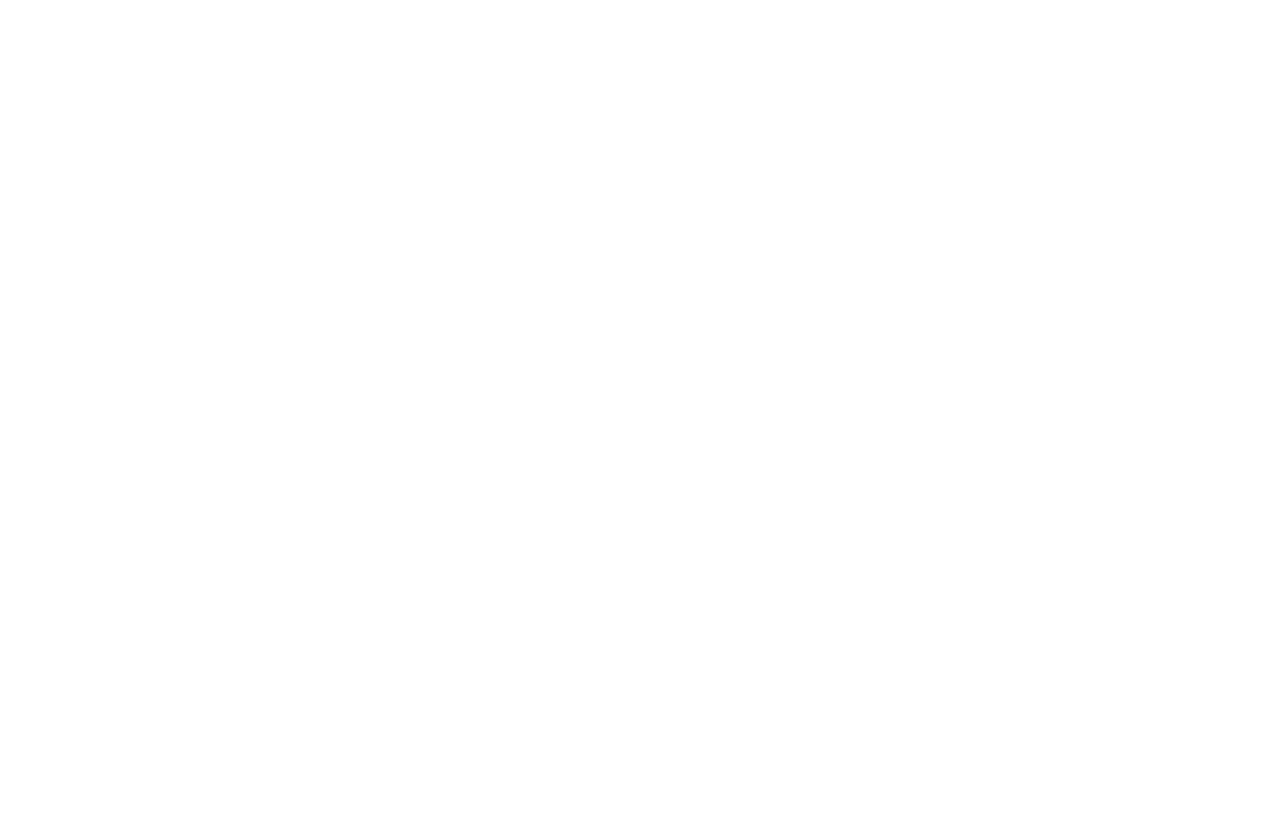
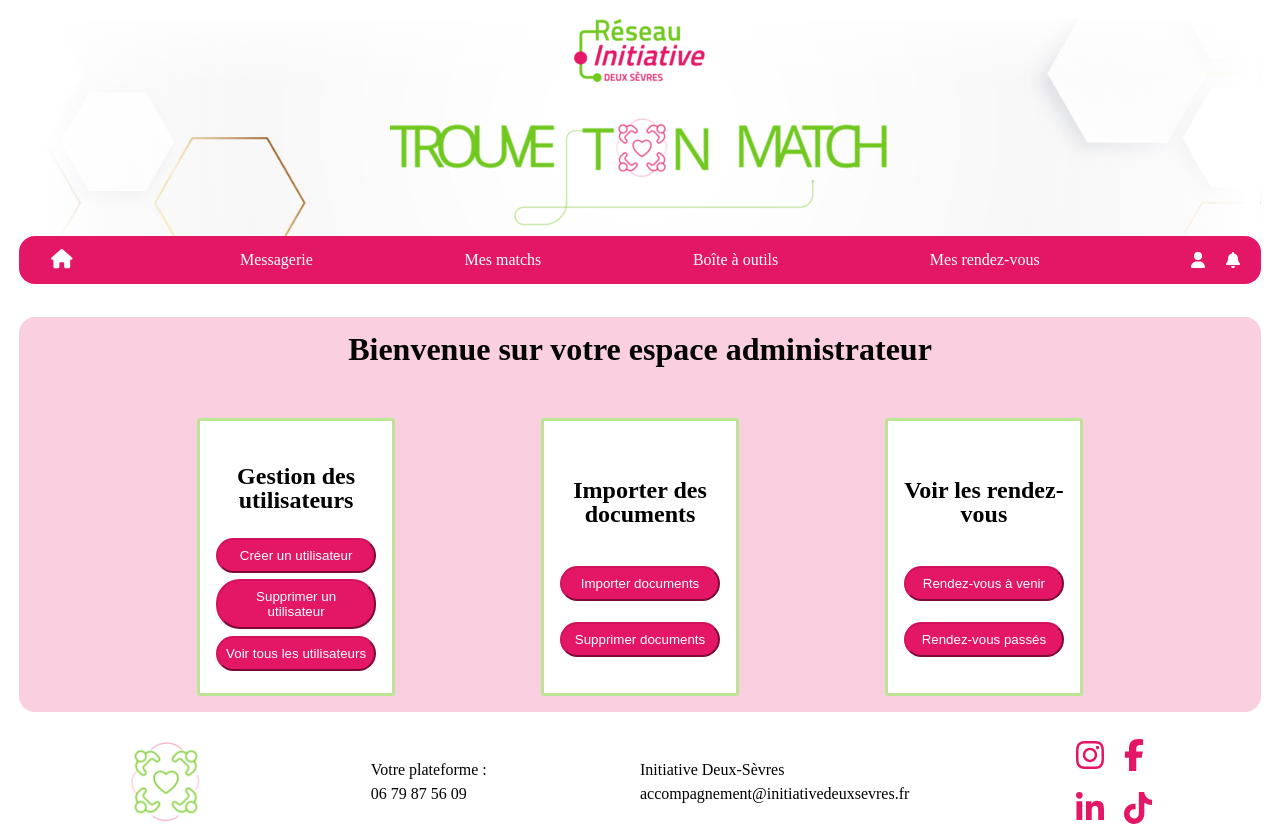
Before and after one commit to CTMcorp/ttm-front, a React (Vite) app: page /admin/dashboard in a window 1280 px wide. Before the commit this address had no page. Before the commit the page ends 800 px from the top, so only its background shows below. Built offline with nearby package versions, Linux system fonts and the light colour scheme.

Commit message:
feat: creation dashboard (#3)
creation dashboard pour que l'admin puisse créer un utilisateur

```diff
--- a/src/App.jsx
+++ b/src/App.jsx
@@ -8,6 +8,7 @@
 import Profil from "./pages/profil/Profil.jsx";
 import WebSocketComponent from "./pages/message/WebSocketComponent.jsx";
 import FilDesProfils from "./pages/profil/FilDesProfils.jsx";
+import Dashboard from "./pages/home/dashboard/Dashboard.jsx";
 
 function App() {
 
@@ -25,6 +26,7 @@
             <Route path="/ttm/me/profil" element={<Profil />} />
             <Route path="/ttm/me/profil/:id" element={<Profil />} />
             <Route path="/ttm/me/filProfils" element={<FilDesProfils />} />
+            <Route path="/admin/dashboard" element={<Dashboard />} />
             <Route path="/ttm/me/messagerie" element={<WebSocketComponent />} />
           </Route>
         </Routes>
--- a/src/components/atoms/button/button.scss
+++ b/src/components/atoms/button/button.scss
@@ -7,7 +7,4 @@
   border-radius: 2rem;
   cursor: pointer;
 
-  .buttons:hover {
-    background-color: red;
-  }
 }
--- a/src/components/connection/Login.jsx
+++ b/src/components/connection/Login.jsx
@@ -49,12 +49,12 @@
           placeholder="Entrer votre mot de passe"
           useValueAsLabel={false}
         />
-        <Link
+        {/* <Link
           to="/auth/register"
           style={{ textDecoration: "none", color: "#E31766" }}
         >
           Cliquez ici si vous n&apos;avez pas encore de compte !
-        </Link>
+        </Link> */}
         <p>{message}</p>
         <Button text="Se connecter" type="submit" onClick={() => {}}></Button>
       </form>
--- a/src/components/connection/Register.jsx
+++ b/src/components/connection/Register.jsx
@@ -1,10 +1,11 @@
-import { useState } from "react";
+import { useContext, useEffect, useState } from "react";
 
 import("./connection.scss");
 import Input from "../atoms/input/Input.jsx";
 import Button from "../atoms/button/Button.jsx";
 import { Link, useNavigate } from "react-router";
 import userService from "../../services/userService.js";
+import { AuthContext } from "../../config/AuthContext.jsx";
 
 const Register = () => {
   const [firstname, setFirstname] = useState("");
@@ -13,8 +14,16 @@
   const [password, setPassword] = useState("");
   const [role, setRole] = useState("");
   const [message, setMessage] = useState("");
+  const [isAdmin, setIsAdmin] = useState(false);
   const navigate = useNavigate();
   const { register } = userService();
+  const { user } = useContext(AuthContext);
+
+  useEffect(() => {
+    setIsAdmin(user?.role == "[ROLE_ADMIN]");
+  }, [user]);
+  console.log(isAdmin);
+  console.log(user?.role);
 
   const handleRegister = async (e) => {
     e.preventDefault();
@@ -41,9 +50,11 @@
   };
 
   return (
+    <>
+      {isAdmin ? (
         <div id="formContainer">
           <h2 id="register-title">
-        Enregister-vous pour profiter de notre plateforme !
+            Créez un nouvel utilisateur!
           </h2>
           {/*// TODO rajouter l'action action="/newPage"*/}
           <form method="post" onSubmit={handleRegister} id="connectionForm">
@@ -114,15 +125,19 @@
               />
             </div>
             {message && <p>{message}</p>}
-        <Link
+            {/* <Link
               to="/auth/login"
               style={{ textDecoration: "none", color: "#E31766" }}
             >
               Cliquez ici pour vous connecter si vous avez déjà votre compte !
-        </Link>
-        <Button text="S'enregistrer" type="submit"></Button>
+            </Link> */}
+            <Button text="Créer un utilisateur" type="submit"></Button>
           </form>
         </div>
+      ) : (
+        navigate("/")
+      )}
+    </>
   );
 };
 
--- a/src/components/molecules/navbar/NavBar.jsx
+++ b/src/components/molecules/navbar/NavBar.jsx
@@ -51,9 +51,15 @@
           <Link to="" className="navBarLink">
             Boîte à outils
           </Link>
-          <Link to="" className="navBarLink">
-            Mes rendez-vous
-          </Link>
+          {user?.role !== "[ROLE_ADMIN]" ? (
+            <Link to="" className="navBarLink">
+              Mes rendez-vous
+            </Link>
+          ) : (
+            <Link to="/admin/dashboard" className="navBarLink">
+              Espace administrateur
+            </Link>
+          )}
         </div>
         <Link to={"/ttm/me/profil"} className="navBarLink">
           <FontAwesomeIcon icon={faUser} />
--- /dev/null
+++ b/src/pages/home/dashboard/Dashboard.jsx
@@ -0,0 +1,41 @@
+import React from "react";
+import { useNavigate } from "react-router";
+import "./dashboard.scss";
+
+const Dashboard = () => {
+  const navigate = useNavigate();
+
+  return (
+    <>
+      <h1>Bienvenue sur votre espace administrateur</h1>
+      <div className="dashboard">
+        <div className="gestion-users">
+          <header>
+            <h2>Gestion des utilisateurs</h2>
+          </header>
+          <button className="admin-btn" onClick={() => navigate("/auth/register")}>
+            Créer un utilisateur
+          </button>
+          <button className="admin-btn">Supprimer un utilisateur</button>
+          <button className="admin-btn">Voir tous les utilisateurs</button>
+        </div>
+        <div className="import-doc">
+          <header>
+            <h2>Importer des documents</h2>
+          </header>
+          <button className="admin-btn">Importer documents</button>
+          <button className="admin-btn">Supprimer documents</button>
+        </div>
+        <div className="meetings">
+          <header>
+            <h2>Voir les rendez-vous</h2></header>
+            <button className="admin-btn">Rendez-vous à venir</button>
+            <button className="admin-btn">Rendez-vous passés</button>
+
+        </div>
+      </div>
+    </>
+  );
+};
+
+export default Dashboard;
--- /dev/null
+++ b/src/pages/home/dashboard/dashboard.scss
@@ -0,0 +1,63 @@
+.dashboard {
+  display: flex;
+  flex-direction: row;
+  flex-wrap: wrap;
+  justify-content: space-evenly;
+  margin: 1rem;
+  padding: 1rem;
+
+  div {
+    width: 10rem;
+    height: 15rem;
+    border: 3px solid #72c9207a;
+    border-radius: 3px;
+    background-color: #fff;
+    text-align: center;
+    display: flex;
+    flex-direction: column;
+    justify-content: space-evenly;
+    padding: 16px;
+
+    .admin-btn {
+    //   margin: 2rem 0;
+      padding: 0.5rem 0.5rem;
+      color: white;
+      background-color: #e31766;
+      border-color: #d2105c;
+      border-radius: 1.5rem;
+      cursor: pointer;
+    }
+
+    .admin-btn:hover{
+        background-color: #e31765cc;
+    }
+  }
+
+  // .import-doc{
+  //     width: 10rem;
+  //     height: 15rem;
+  //     border: 3px solid #72c9207a;
+  //     border-radius: 3px;
+  //     background-color: #fff;
+  //     text-align: center;
+  //     display: flex;
+  //     flex-direction: column;
+  //     justify-content: space-evenly;
+  //     padding: 16px;
+
+  // }
+
+  // .meetings{
+  //     width: 10rem;
+  //     height: 15rem;
+  //     border: 3px solid #72c9207a;
+  //     border-radius: 3px;
+  //     background-color: #fff;
+  //     text-align: center;
+  //     display: flex;
+  //     flex-direction: column;
+  //     justify-content: space-evenly;
+  //     padding: 16px;
+
+  // }
+}
--- a/src/pages/profil/filDesProfils.scss
+++ b/src/pages/profil/filDesProfils.scss
@@ -1,5 +1,6 @@
 h1{
     text-align: center;
+    padding: 1rem;
 }
 
 .card-container {
```
Lines whose indentation alone changed are shown as unchanged.
